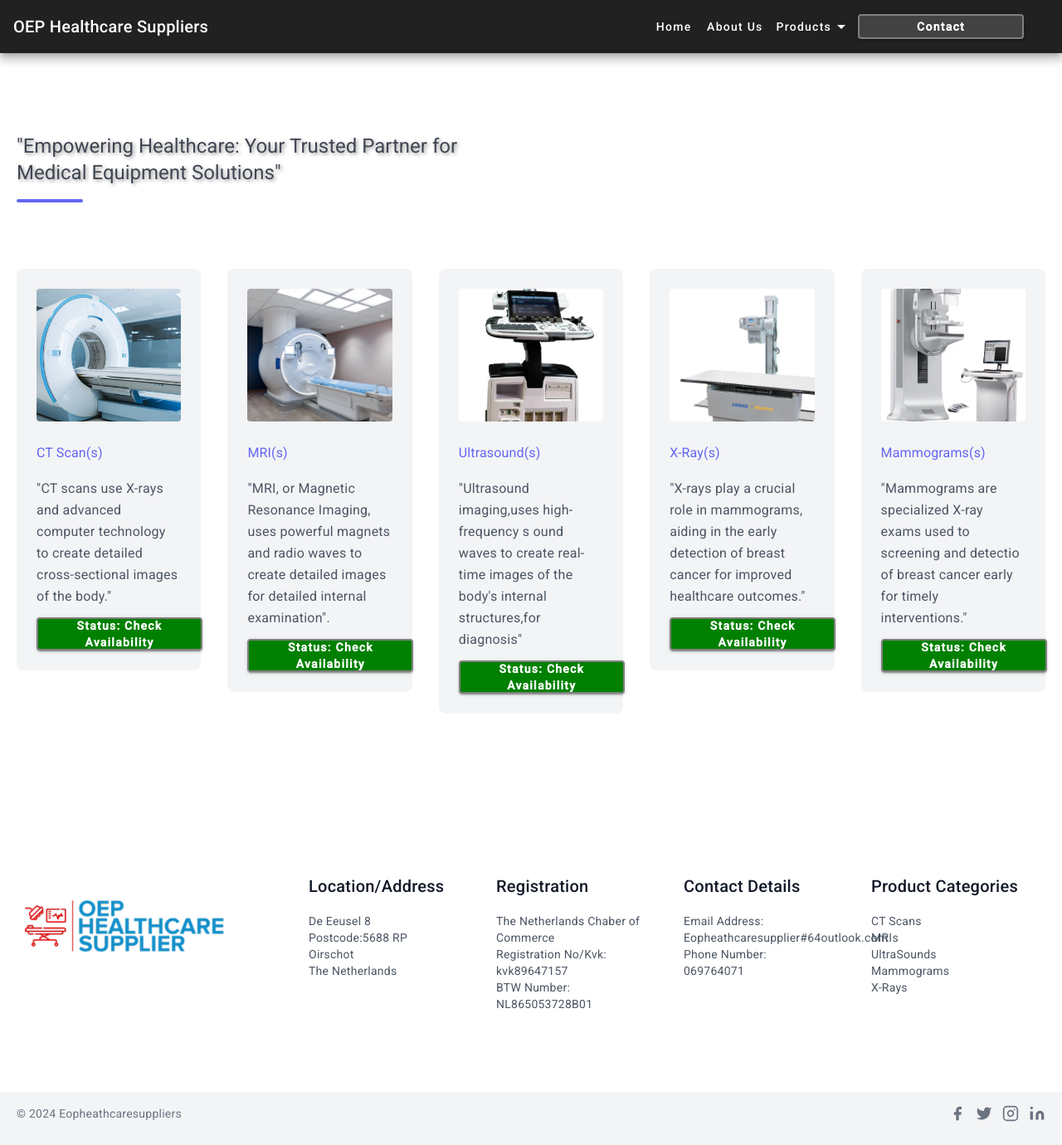
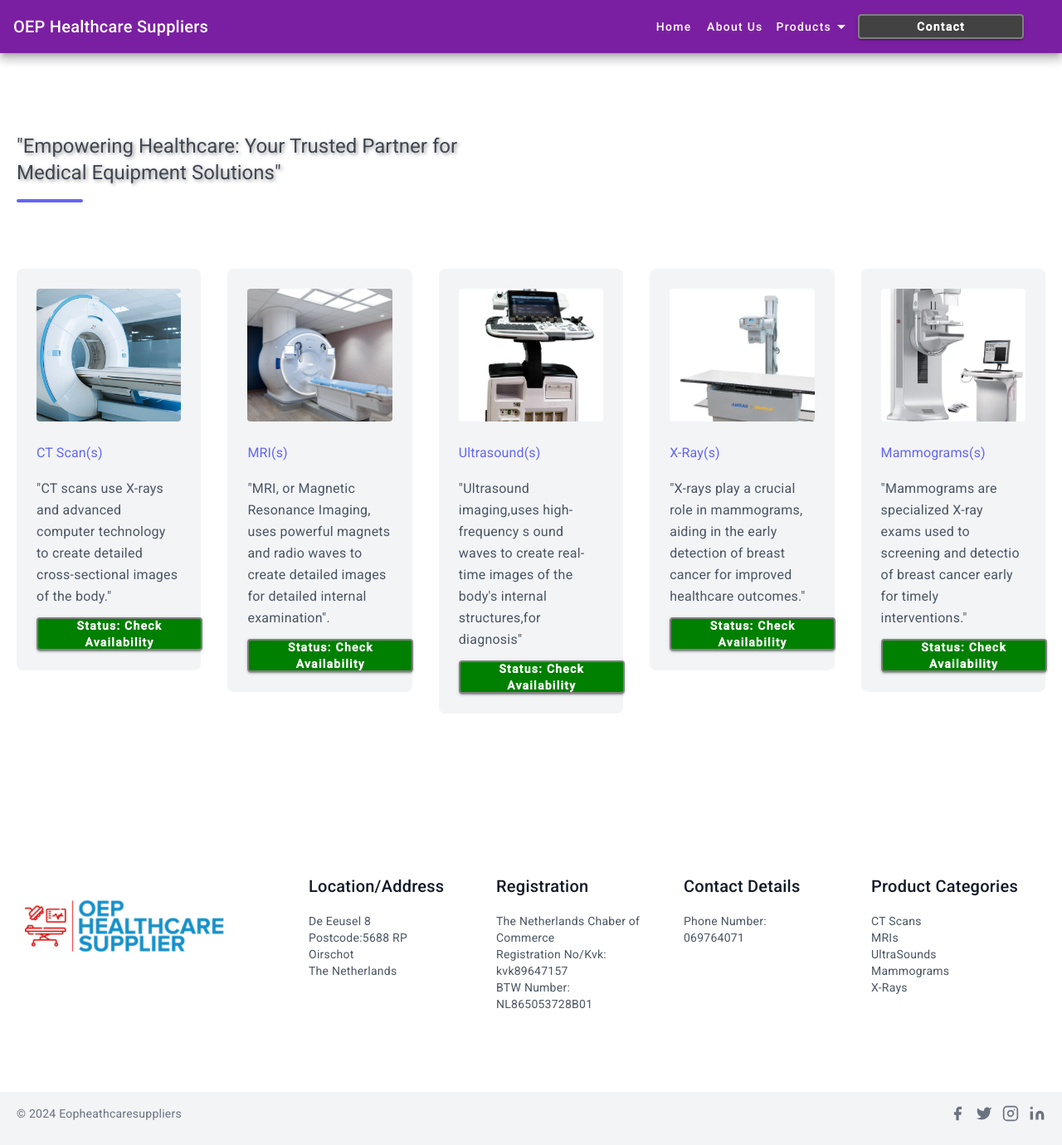
Before and after one commit to Delesoft/oep, an Angular app: page / in a window 1280 px wide. Shown: the whole page at 83% size. Built offline with nearby package versions, Linux system fonts and the light colour scheme.

Commit message:
some chnages

```diff
--- a/src/app/components/footer/footer.component.html
+++ b/src/app/components/footer/footer.component.html
@@ -45,12 +45,7 @@
       <div class="lg:w-1/4 md:w-1/2 w-full px-4">
         <h2 class="title-font font-medium text-gray-900 tracking-widest text-sm mb-3">Contact Details</h2>
         <nav class="list-none mb-10">
-          <li>
-            <a class="text-gray-600 hover:text-gray-800">Email Address:</a>
-          </li>
-          <li>
-            <a class="text-gray-600 hover:text-gray-800">Eopheathcaresupplier#64outlook.com</a>
-          </li>
+
           <li>
             <a class="text-gray-600 hover:text-gray-800">Phone Number:</a>
           </li>
--- a/src/app/components/menubar/menubar.component.html
+++ b/src/app/components/menubar/menubar.component.html
@@ -1,5 +1,5 @@
 
-<mat-toolbar class="mat-elevation-z8">
+<mat-toolbar color="primary" class="mat-elevation-z8">
     <span>OEP Healthcare Suppliers</span>
     <span class="spacer"></span>
     <button routerLink=""  mat-button>Home</button>
--- a/src/index.html
+++ b/src/index.html
@@ -5,7 +5,7 @@
   <title>Oep</title>
   <base href="/">
   <meta name="viewport" content="width=device-width, initial-scale=1">
-  <link rel="icon" type="image/x-icon" href="favicon.ico">
+  <link rel="icon" type="image/x-icon" href="Logo.png">
   <script src="https://cdn.tailwindcss.com"></script>
   <link href="https://fonts.googleapis.com/css2?family=Roboto:wght@300;400;500&display=swap" rel="stylesheet">
   <link href="https://fonts.googleapis.com/icon?family=Material+Icons" rel="stylesheet">
```
Also changed, not shown: src/app/Logo.png (added).
